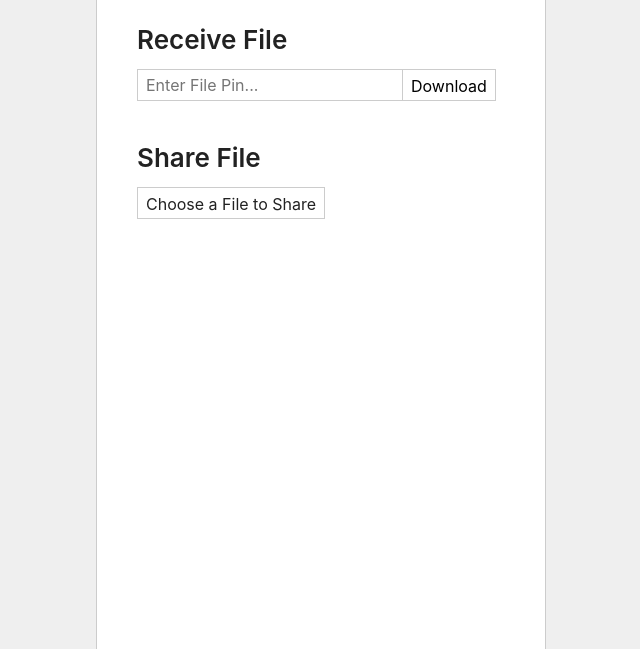
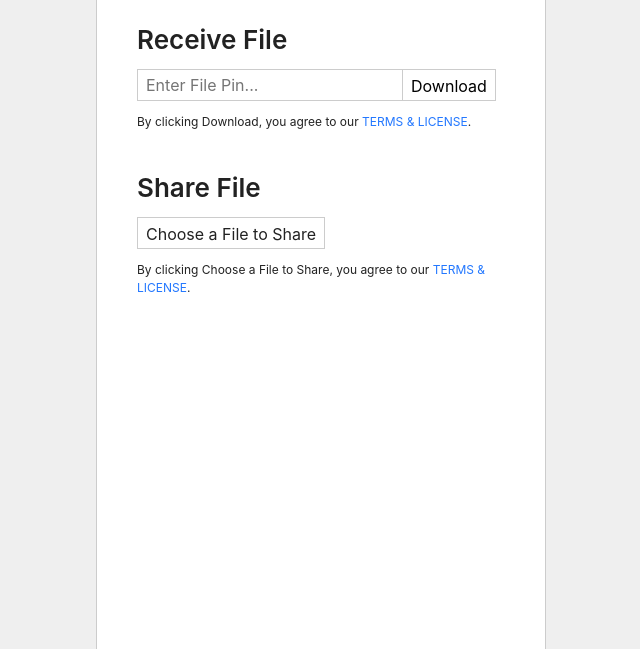
Before and after one commit to gaberomualdo/mercury, a plain HTML site: page index.html in a window 1280 px wide. Shown: the part 151-800 px from the top of the page, without its empty margins (319-959 px from the left). Drawn offline with Linux system fonts and the light colour scheme.

Commit message:
added license

```diff
--- a/index.html
+++ b/index.html
@@ -92,6 +92,14 @@
         line-height: 1.5;
         margin-bottom: 0.375rem;
     }
+    div.container > section > p.terms {
+        line-height: 1.5;
+        font-size: 0.75rem;
+        display: block;
+        float: left;
+        clear: both;
+        margin-top: 0.75rem;
+    }
     a {
         color: #27f;
         text-decoration: none;
@@ -120,11 +128,13 @@
             <h2>Receive File</h2>
             <input type="text" placeholder="Enter File Pin..." id="pinInput">
             <button onclick="firebase.database().ref(document.getElementById('pinInput').value).once('value', function(snapshot){ file = snapshot.val(); if(file){ downloadURI(file.contents, file.name); } else { alert('Pin Not Found'); } });">Download</button>
+            <p class="terms">By clicking Download, you agree to our <a href="TERMS_and_LICENSE.txt" target="_blank">TERMS & LICENSE</a>.</p>
         </section>
         <section class="share">
             <h2>Share File</h2>
             <input type="file" accept="*" id="file" onchange="shareFile(event);">
             <label for="file" id="fileInputLabel">Choose a File to Share</label>
+            <p class="terms">By clicking Choose a File to Share, you agree to our <a href="TERMS_and_LICENSE.txt" target="_blank">TERMS & LICENSE</a>.</p>
         </section>
     </div>
 
```
Also changed, not shown: TERMS_and_LICENSE.txt (added).
